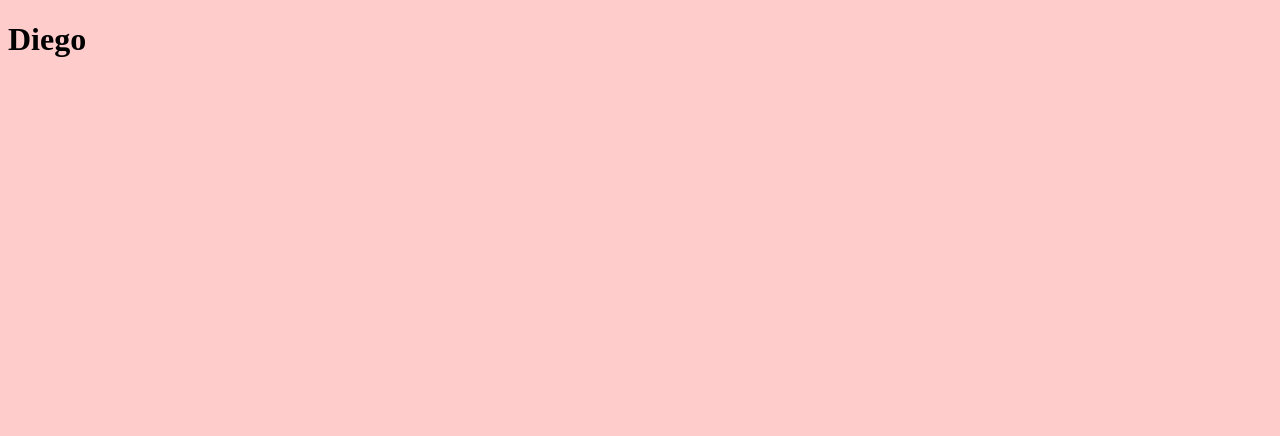
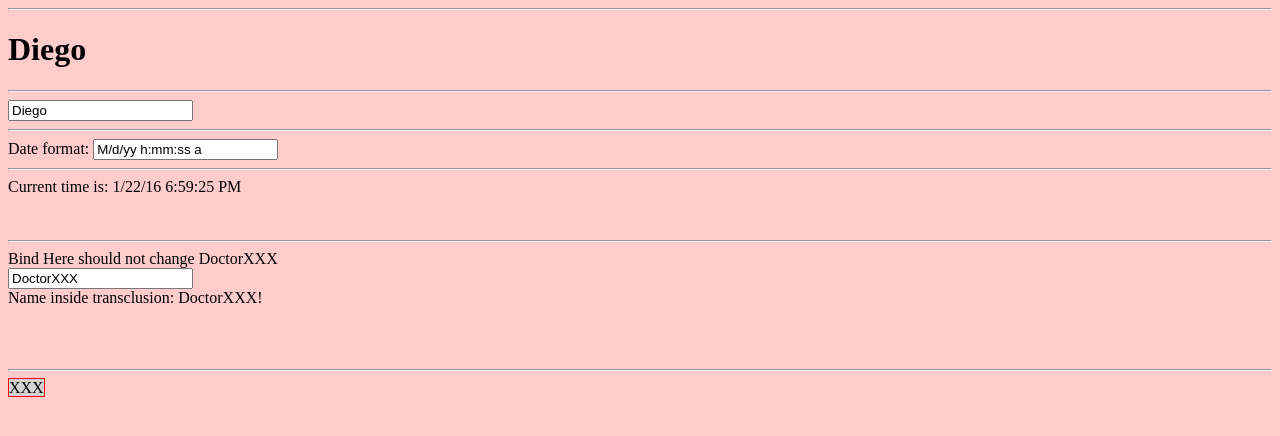
Before and after one commit to daigof/ng-tests, a website: page src/index.html in a window 1280 px wide. Drawn offline with nearby package versions, Linux system fonts and the light colour scheme; files that its build step writes are made by us from their sources.

Commit message:
more directives to play

```diff
--- a/src/index.html
+++ b/src/index.html
@@ -8,7 +8,29 @@
 </head>
 
 <body>
-  <div id="container"><h1 ng-bind="prop1"></h1></div>
+  <hr />
+  <h1 ng-bind="prop1"></h1>
+  <hr />
+  <my-dir info="prop1"></my-dir>
+  <hr /> Date format:
+  <input ng-model="format">
+  <hr/> Current time is:
+  <cur-time format="format">asdasdsdsad</cur-time>
+
+<br>
+<br>
+<br><hr>
+Bind Here should not change
+  <span ng-bind="diagName"></span>
+   <my-dialog>  <input ng-model="diagName"> <br/>Name inside transclusion: {{diagName}}!</my-dialog>
+
+
+
+   <br>
+   <br>
+   <br><hr>
+   <my-draggable>XXX</my-draggable>
+
   <script src="js/vendor/angular.js" charset="utf-8"></script>
   <script src="js/all.js" charset="utf-8"></script>
 </body>
--- a/src/js/app.js
+++ b/src/js/app.js
@@ -1,6 +1,109 @@
 'use strict';
 
-angular.module( 'myApp', [  ] )
+angular.module( 'myApp', [] )
   .run( [ '$rootScope', function( $rootScope ) {
     $rootScope.prop1 = 'Diego';
+    $rootScope.prop2 = 'Ana';
+    $rootScope.format = 'M/d/yy h:mm:ss a';
+    $rootScope.diagName = 'DoctorXXX';
+  } ] )
+  .directive( 'myDir', function() {
+    return {
+      scope: {
+        info: '='
+      },
+      template: '<input type="text" ng-model="info" />',
+      link: function( scope, element, attrs ) {
+        console.dir( scope.info );
+        // console.dir( element );
+        // console.dir( attrs );
+        // console.log( attrs[ 0 ] );
+      }
+    };
+  } )
+  .directive( 'myDialog', function() {
+    return {
+      restrict: 'E',
+      transclude: true,
+      template: '<div ng-transclude></div>',
+      link: function( scope, element, attrs ) {
+        console.dir( scope.info );
+        // console.dir( element );
+        // console.dir( attrs );
+        // console.log( attrs[ 0 ] );
+      }
+    };
+  } )
+  .directive( 'curTime', [ '$interval', 'dateFilter', function( $interval, dateFilter ) {
+    return {
+      scope: {
+        format: '='
+      },
+      link: function( scope, element, attrs ) {
+        var timeoutId;
+
+        console.log( scope.format );
+
+        function updateTime() {
+          element.text( dateFilter( new Date(), scope.format ) );
+        }
+
+        scope.$watch( attrs.format, function( value ) {
+          // format = value;
+          console.log( value );
+          updateTime();
+        } );
+
+        element.on( '$destroy', function() {
+          $interval.cancel( timeoutId );
+        } );
+
+        // start the UI update process; save the timeoutId for canceling
+        timeoutId = $interval( function() {
+          updateTime(); // update DOM
+        }, 1000 );
+      }
+    };
+
+  } ] )
+  .directive( 'myDraggable', [ '$document', function( $document ) {
+    return {
+      // template:'<div>YYYYYY</div>',
+      link: function( scope, element, attr ) {
+        var startX = 0,
+          startY = 0,
+          x = 0,
+          y = 0;
+
+        element.css( {
+          position: 'relative',
+          border: '1px solid red',
+          backgroundColor: 'lightgrey',
+          cursor: 'pointer'
+        } );
+
+        element.on( 'mousedown', function( event ) {
+          // Prevent default dragging of selected content
+          event.preventDefault();
+          startX = event.pageX - x;
+          startY = event.pageY - y;
+          $document.on( 'mousemove', mousemove );
+          $document.on( 'mouseup', mouseup );
+        } );
+
+        function mousemove( event ) {
+          y = event.pageY - startY;
+          x = event.pageX - startX;
+          element.css( {
+            top: y + 'px',
+            left: x + 'px'
+          } );
+        }
+
+        function mouseup() {
+          $document.off( 'mousemove', mousemove );
+          $document.off( 'mouseup', mouseup );
+        }
+      }
+    };
   } ] );
```
